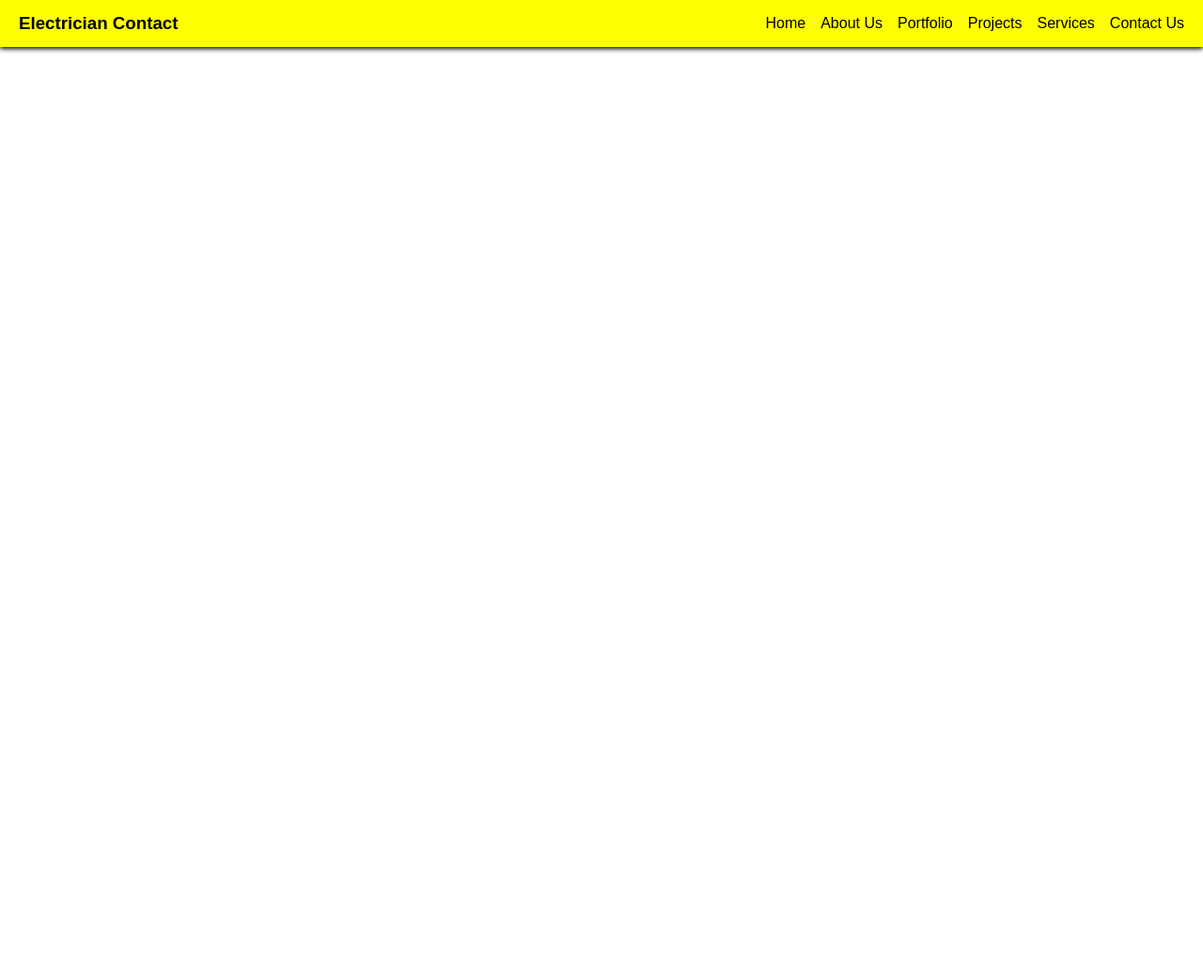
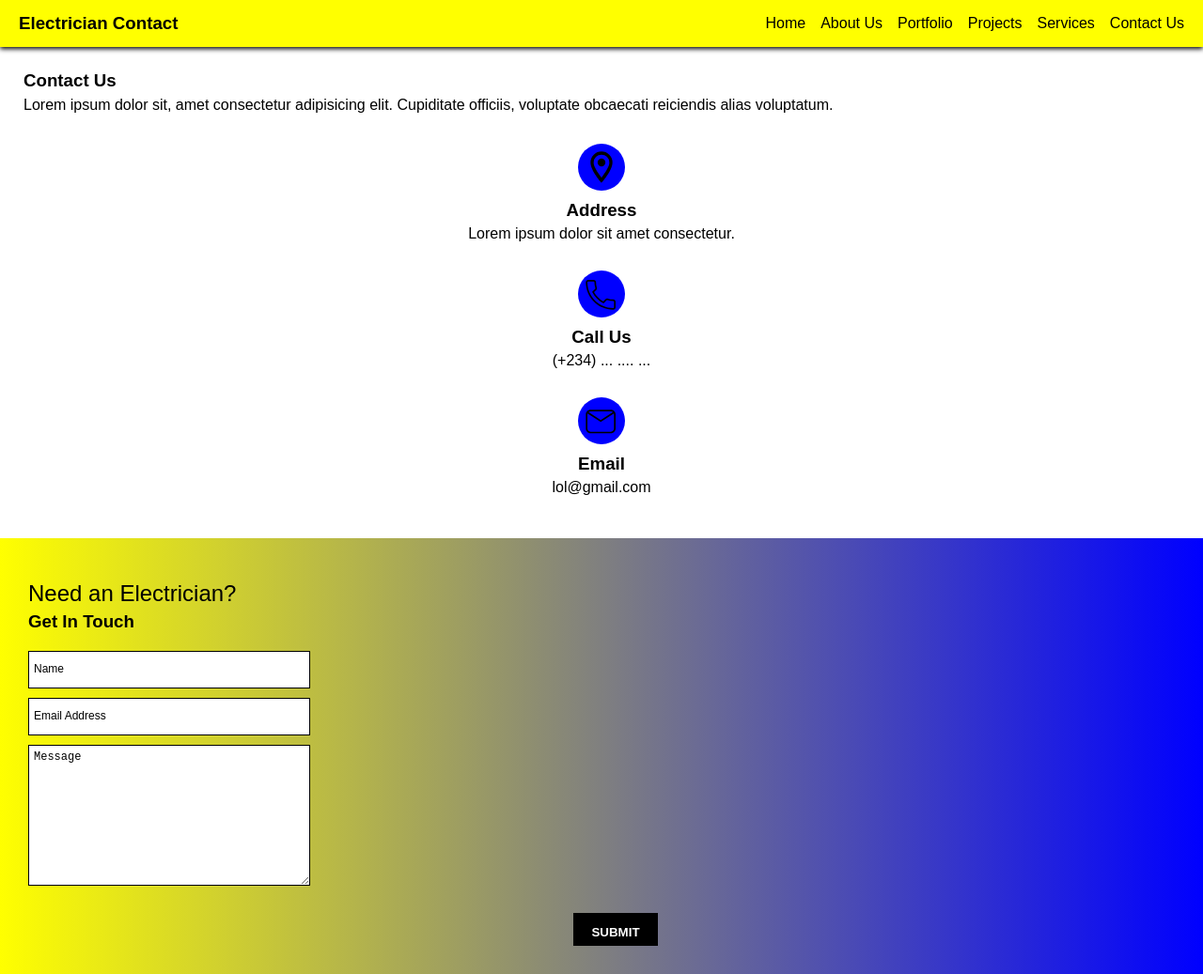
Before and after one commit to YourAnonymous2F/Jhargo_Project, a plain HTML site: page contact.html in a window 1280 px wide. Shown: the whole page at 94% size. Before the commit the page ends 800 px from the top, so only its background shows below. Drawn offline with Linux system fonts and the light colour scheme.

Commit message:
worked on the contact page

```diff
--- a/contact.css
+++ b/contact.css
@@ -34,3 +34,131 @@ body{
     font-weight: 700;
     color: black;
 }
+
+.contact1{
+    padding: 0 0 45px 0;
+}
+
+main .contact{
+    padding: 25px 0 0 25px;
+}
+
+main .c-info{
+    padding: 5px 0 0 25px;
+    line-height: 1.3;
+}
+
+.info1{
+    margin: 30px 0 0 0;
+    text-align: center;
+}
+
+.info-img{
+    padding: 5px 0 0 0;
+    margin: auto;
+    width: 50px;
+    height: 50px;
+    background: blue;
+    border-radius: 50%;
+}
+
+.info11{
+    padding: 10px 0 0 0;
+}
+
+.info12{
+    padding: 5px 0 0 0;
+}
+
+.get-in{
+    background: linear-gradient(to right, yellow, blue);
+    padding: 0 0 30px 0;
+}
+
+.middle h2{
+    font-weight: 400;
+}
+
+.middle h3{
+    padding: 5px 0 20px 0;
+}
+
+.middle{
+    padding-top: 45px;
+    margin-left: 30px;
+}
+
+.name{
+    background: white;
+    border: 1px solid black;
+    width: 300px;
+    height: 40px;
+}
+
+#f-name{
+    border: none;
+    outline: none;
+    background: transparent;
+    padding: 10px 0 0 5px;
+    width: 290px;
+}
+
+#f-name::placeholder{
+    font-size: 12px;
+    color: black;
+}
+
+.mail{
+    background: white;
+    border: 1px solid black;
+    width: 300px;
+    height: 40px;
+    margin-top: 10px;
+}
+
+#e-mail{
+    width: 290px;
+    border: none;
+    outline: none;
+    background: transparent;
+    padding: 10px 0 0 5px;
+}
+
+#e-mail::placeholder{
+    color: black;
+    font-size: 12px;
+}
+
+textarea{
+    background: white;
+    border: 1px solid black;
+    width: 300px;
+    height: 150px;
+    margin-top: 10px;
+    padding: 5px 0 0 5px;
+    outline: none;
+}
+
+#message::placeholder{
+    font-size: 12px;
+    color: black;
+}
+
+.submit{
+    border: 1px solid black;
+    background: black;
+    text-align: center;
+    width: 90px;
+    height: 35px;
+    margin: auto;
+    margin-top: 25px;
+}
+
+.submit-1{
+    font-weight: 600;
+    color: white;
+    outline: none;
+    border: none;
+    background: transparent;
+    padding-top: 12px;
+}
--- a/contact.html
+++ b/contact.html
@@ -7,6 +7,7 @@
     <link rel="stylesheet" href="contact.css">
 </head>
 <body>
+    <header>
         <section class="header">
             <h3 class="h3">Electrician Contact</h3>
             <div class="navbar">
@@ -22,7 +23,58 @@
                 </nav>
             </div>
         </section>
+    </header>
 
-
+    <main>
+        <section class="contact1">
+            <h3 class="contact">Contact Us</h3>
+            <p class="c-info">
+                Lorem ipsum dolor sit, amet
+                consectetur adipisicing elit.
+                Cupiditate officiis, voluptate
+                obcaecati
+                reiciendis alias voluptatum.
+            </p>
+            <div class="info1">
+                <div class="info-img">
+                    <img src="images/map-marker-outline.svg" width="40" alt="location icon">
+                </div>
+                <h3 class="info11">Address</h3>
+                <p class="info12">Lorem ipsum dolor sit amet consectetur.</p>
+            </div>
+            <div class="info1">
+                <div class="info-img">
+                    <img src="images/phone.svg" width="40" alt="location icon">
+                </div>
+                <h3 class="info11">Call Us</h3>
+                <p class="info12">(+234) ... .... ... </p>
+            </div>
+            <div class="info1">
+                <div class="info-img">
+                    <img src="images/email.svg" width="40" alt="location icon">
+                </div>
+                <h3 class="info11">Email</h3>
+                <p class="info12">lol@gmail.com</p>
+            </div>
+        </section>
+        <section class="get-in">
+            <div class="middle">
+                <h2>Need an Electrician?</h2>
+                <h3>Get In Touch</h3>
+                <div class="name">
+                    <input type="text" name="fname" id="f-name" placeholder="Name">
+                </div>
+                <div class="mail">
+                    <input type="email" name="email" id="e-mail" placeholder="Email Address" autocomplete="on">
+                </div>
+                <div class="message">
+                    <textarea name="message" id="message" cols="30" rows="7" placeholder="Message" autocomplete="on"></textarea>
+                </div>
+                <div class="submit">
+                    <input type="submit" value="SUBMIT" class="submit-1">
+                </div>
+            </div>
+        </section>
+    </main>
 </body>
 </html>
```
Also changed, not shown: images/Untitled2_20210628170027.png (deleted), images/email.svg (added), images/map-marker-outline.svg (added), images/phone.svg (added). Lines whose indentation alone changed are shown as unchanged.
